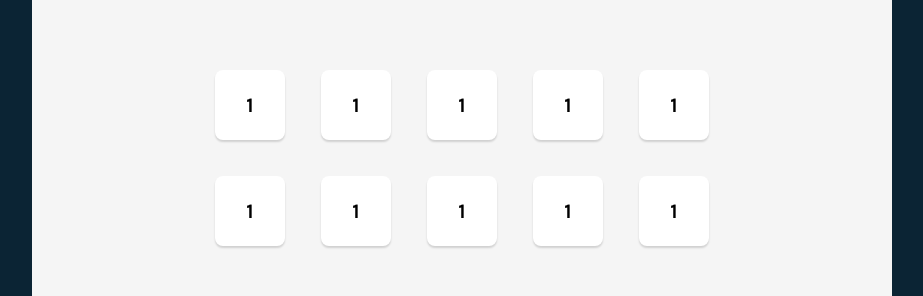
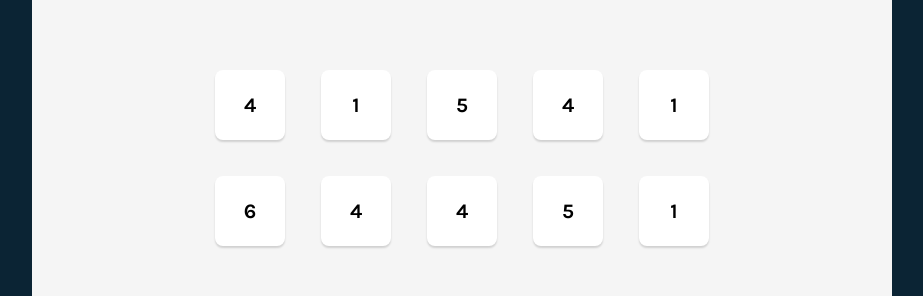
Before and after one commit to GasserElsayed07/Tenzies-Game, a React (Vite) app: page / in a window 1280 px wide. Shown: the part 242-538 px from the top of the page, without its empty margins (178-1101 px from the left). Built offline with nearby package versions, Linux system fonts and the light colour scheme.

Commit message:
Add random numbers to dies

```diff
--- a/src/App.jsx
+++ b/src/App.jsx
@@ -1,20 +1,28 @@
 import Die from './components/Die.jsx'
+import {useState} from "react"
+export default function App(){
 
-export default function App(){
+  function getRandNum(){
+    const arrOfNums = Array.from({ length: 10 }, () => Math.ceil(Math.random() * 6));
+    return arrOfNums;
+  }
+
+  const [numbers, setNumbers] = useState(getRandNum())
+
+  console.log(numbers)
+
+  const buttons = numbers.map((entry,index) => {
+    return (
+      <Die value = {entry}
+        key = {index}
+      />
+    )
+  })
 
   return(
     <main>
       <section>
-        <Die value="1"/>
-        <Die value="1"/>
-        <Die value="1"/>
-        <Die value="1"/>
-        <Die value="1"/>
-        <Die value="1"/>
-        <Die value="1"/>
-        <Die value="1"/>
-        <Die value="1"/>
-        <Die value="1"/>
+        {buttons}
       </section>
     </main>
   )
--- a/src/styles/Die.css
+++ b/src/styles/Die.css
@@ -5,6 +5,7 @@ button {
     background-color: white;
     border: 0px;
     border-radius: 8px;
+    cursor: pointer;
     /* text */
     font-family: Karla;
     font-weight: 700;
```
